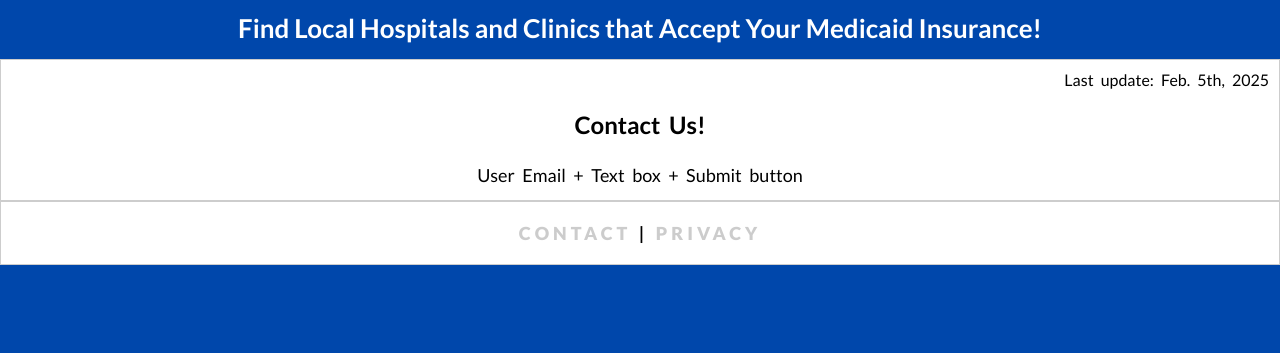
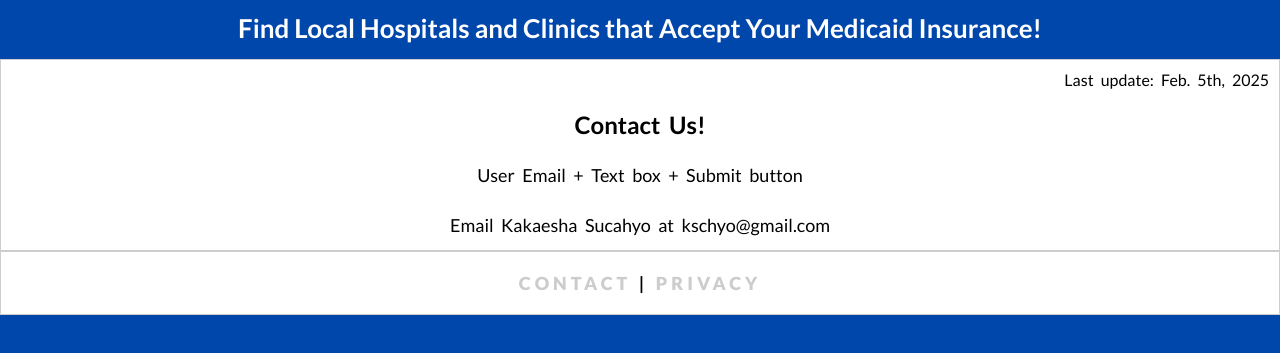
Before and after one commit to cake-a/mdmedicaidresource, a plain HTML site: page contact.html in a window 1280 px wide. Shown: the part 167-520 px from the top of the page. Drawn offline with Linux system fonts and the light colour scheme; a script that the page names is missing.

Commit message:
Update contact.html

```diff
--- a/contact.html
+++ b/contact.html
@@ -29,6 +29,7 @@
         <p class="updates">Last update: Feb. 5th, 2025</p>
         <h4>Contact Us!</h4>
         <p>User Email + Text box + Submit button</p>
+        <p>Email Kakaesha Sucahyo at kschyo@gmail.com</p>
       </main>
     <script src="script.js"></script>
   </body>
```
